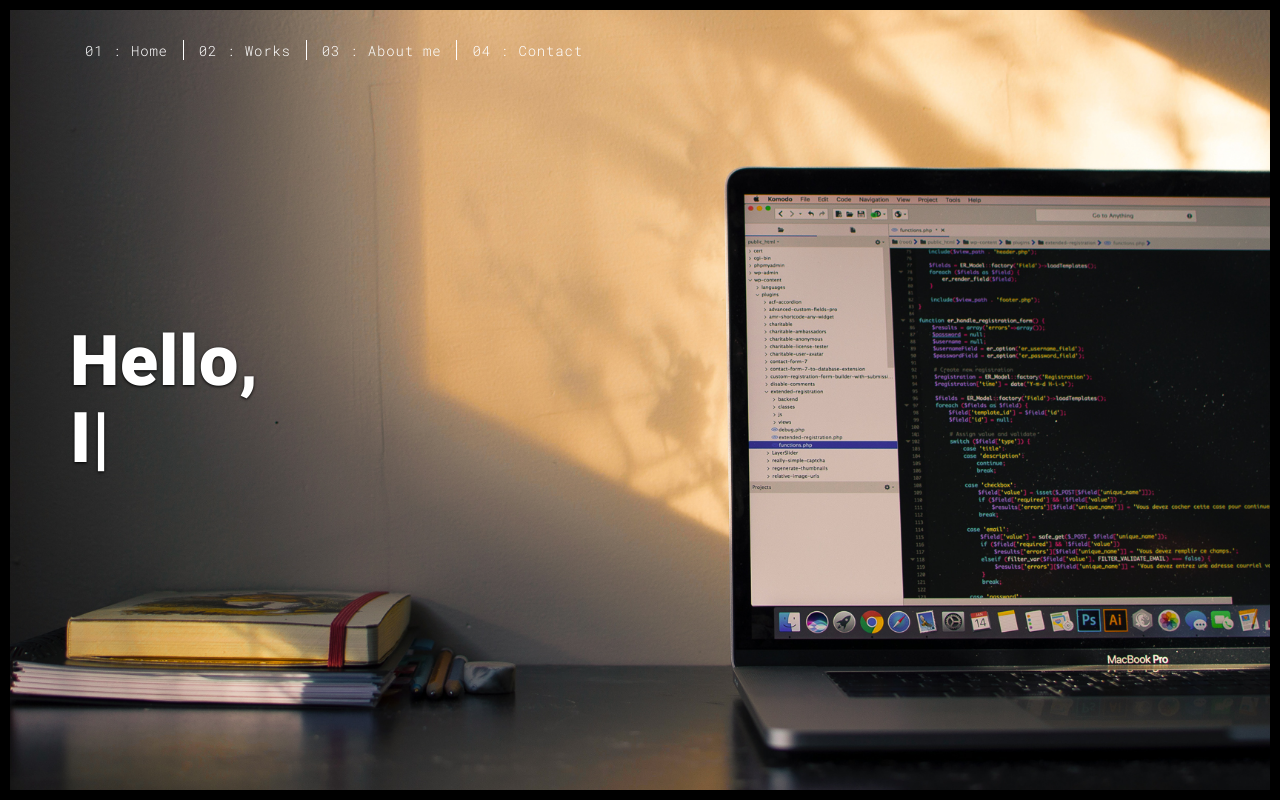
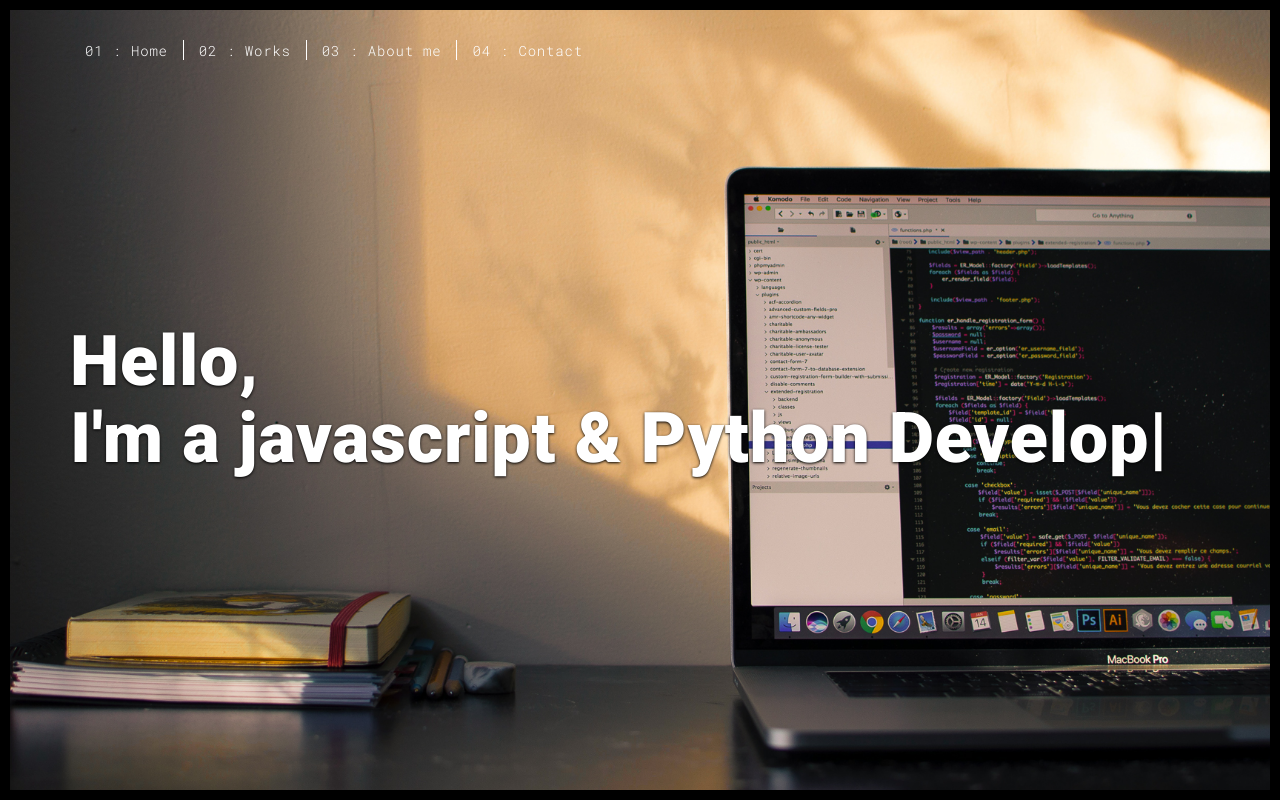
Before and after one commit to FentonA/Portfolio, a Flask app: page / in a window 1280 px wide. Run offline with Flask 2, Linux system fonts and the light colour scheme; some libraries are stand-ins or nearby versions.

Commit message:
changed homepage text

```diff
--- a/templates/index.html
+++ b/templates/index.html
@@ -63,7 +63,7 @@
               <h1>Hello,<br>
                 <span id="typed-strings">
                   <span>I'm Alf Fenton</span>
-                  <span>I'm a Python Developer</span>
+                  <span>I'm a javascript & Python Developer</span>
                   <span>I work as a Freelancer</span>
                 </span>
                 <span id="typed"></span>
```
Also changed, not shown: static/assets/images/Face-Recognizer.jpg (added), static/assets/images/Fyyur.jpg (added), static/assets/images/Murmur.jpg (added).
